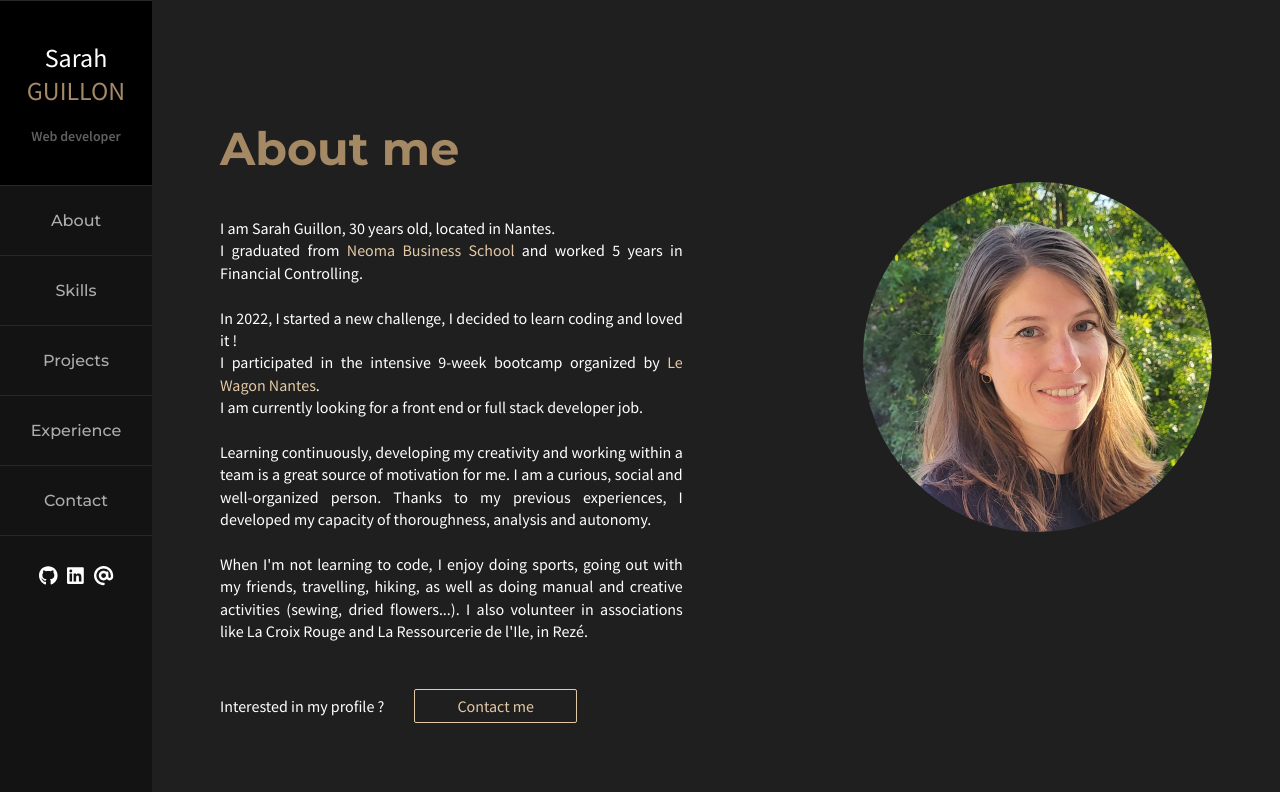
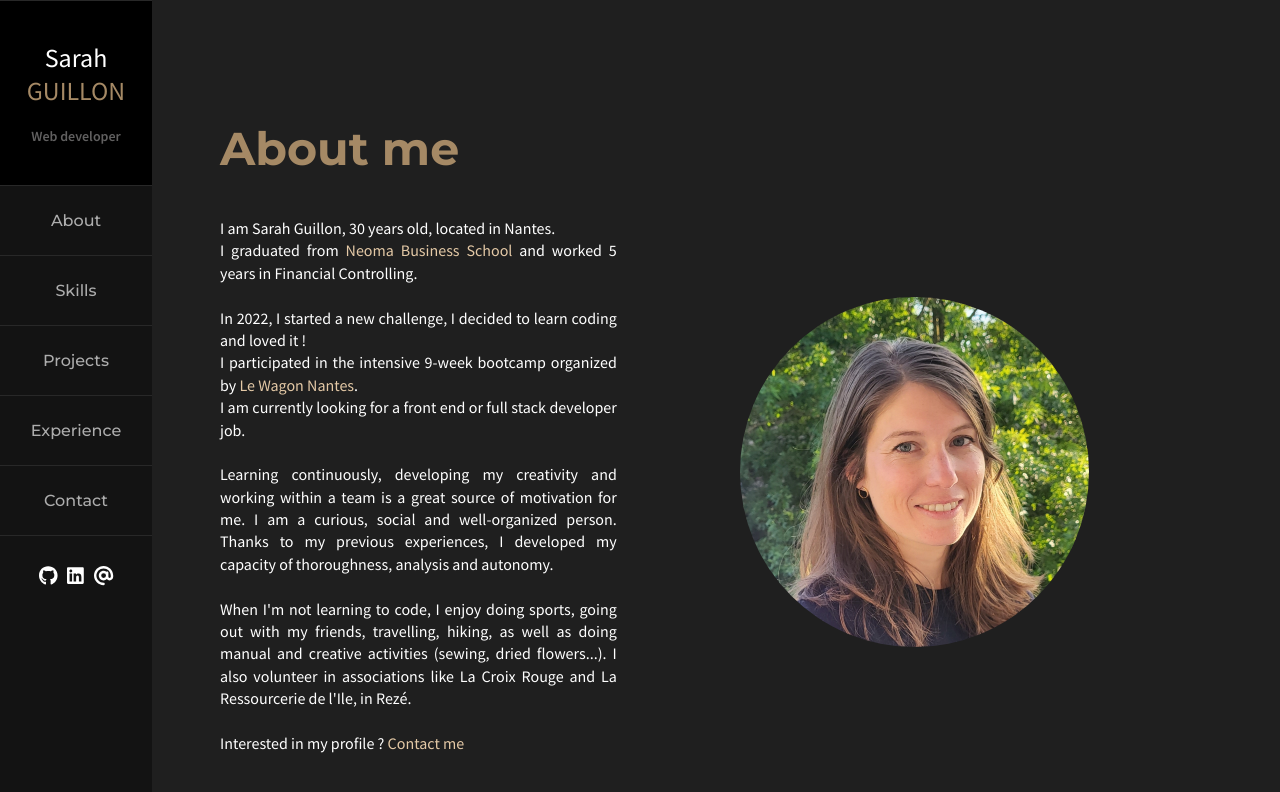
Before and after one commit to SarahGuillon/react_portfolio, a React (Create React App) app: page /about in a window 1280 px wide. Shown: the top 792 px of the page. Built offline with nearby package versions, Linux system fonts and the light colour scheme.

Commit message:
margin & padding

```diff
--- a/src/components/CarouselComponent.js
+++ b/src/components/CarouselComponent.js
@@ -16,9 +16,7 @@ const CarouselComponent = (props) =>  {
 
     return (
       <div className="carousel-wrapper">
-        <div className="project-title">
-          <h2>{projectName} project</h2>
-        </div>
+
         <div className="project-slide">
           <Carousel infiniteLoop useKeyboardArrows>
             <div>
@@ -41,8 +39,10 @@ const CarouselComponent = (props) =>  {
             </div>
           </Carousel>
           <div className="project-text">
+            <h2>{projectName}</h2>
+            <h4>Project developed with {projectFramework} framework</h4>
             {projectText}
-            <p className="framework">Framework {projectFramework} </p>
+
             <div className="icons">
               <p><MarkGithubIcon size={16} /><a href={projectGithubLink} target="_blank" rel="noopener noreferrer">   {projectGithubLink}</a></p>
               <p><FontAwesomeIcon icon={faLink} /> <a href={projectWebLink} target="_blank" rel="noopener noreferrer">  {projectWebLink}</a></p>
--- a/src/pages/About.js
+++ b/src/pages/About.js
@@ -20,14 +20,13 @@ const About = () => {
             I am a curious, social and well-organized person. Thanks to my previous experiences, I developed my capacity of thoroughness, analysis and autonomy.<br></br><br></br>
             When I'm not learning to code, I enjoy doing sports, going out with my friends, travelling, hiking, as well as doing manual and creative activities (sewing, dried flowers...). I also volunteer in associations like La Croix Rouge and La Ressourcerie de l'Ile, in Rezé.<br></br><br></br>
           </text>
-          <div className="contact">
-            <p>Interested in my profile ?</p>
-            <Link to="/contact"> Contact me</Link>
-          </div>
         </div>
         <div className='picture'>
           <img src={photovdef} alt="profil picture" />
         </div>
+      </div>
+      <div className="contact">
+        <p>Interested in my profile ? <Link to="/contact"> Contact me</Link></p>
       </div>
     </div>
   );
--- a/src/pages/Contact.js
+++ b/src/pages/Contact.js
@@ -10,7 +10,7 @@ const Contact = () => {
         <Grid item xs={12} md={6}>
           <div className="card-form">
               <h1> Contact me</h1>
-              <p className="contact-subtitle">I am looking for a job of front end or full stack developer, based in Nantes. If you have question don't hesitate to use the form.</p>
+              <p className="contact-subtitle">I am currently looking for a front end or full stack developer job, based in Nantes. If you have question don't hesitate to use the form.</p>
               { <Form/> }
           </div>
         </Grid>
--- a/src/pages/Projects.js
+++ b/src/pages/Projects.js
@@ -39,21 +39,21 @@ const Projects = () => {
   const betNewsProjectText = () => {
     return (
     <div>
-      <p> BetNews is an mobile application created in 2 weeks with 3 other students of Le Wagon. This is the final project after 9 weeks of an intensive bootcamp.<br></br><br></br>BetNews targets people between 18 and 30 years old who are not really interested in traditional media but want to follow the news while having fun. <br></br><br></br>With BetNews, you can bet on the news with betcoins (after studying the odds), you can create your own bet and you can challenge your friends to the leaderboard. Before betting, you can read articles to learn more about the subject selected. The bets are classified by categories (Economy, Politic, Planet, Entertainment, Culture, Sport...).</p>
+      <p> Final team project of Le Wagon, created in 2 weeks with 3 other students.<br></br><br></br><span>Product :</span> Mobile application to bet on the news. <br></br> With BetNews, you can bet on an upcoming news event with betKoins, publish your own bet and challenge your friends to the leaderboard. Before betting, you can read articles to learn more about the subject selected.<br></br><br></br> <span>Target :</span> people between 18 and 30 years old who are not really interested in traditional media but want to follow the news while having fun.</p>
     </div>)
   }
 
   const BAOnBProjectText = () => {
     return (
     <div>
-      <p> BAO-n-B is a website made in 1 week by a team of 4 students of Le Wagon, Nantes. <br/><br/>The goal was to create our first marketplace. This web app was generated with lewagon/rails-templates with the framework Ruby on Rails. To create this app, we used Ruby, HTML, CSS Simple form, bootstrap, Cloudinary, Heroku and the mapbox API.</p>
+      <p> First team project of Le Wagon, created in 1 week with 3 other students. <br></br><br></br><span>Objective :</span> Create our first marketplace with basic CRUD features and learn to code in a team with Git branches and pull requests. <br></br> Tools : Git, Github, Figma, Bootstrap, Simple form, Cloudinary, Heroku and the mapbox API.</p>
     </div>)
   }
 
   const portfolioProjectText = () => {
     return (
     <div>
-      <p> Since the end of my training at Le wagon, I continue to learn coding on my own. I am currently learning to use React JS and I chose to create my portfolio on this framework to practice. On this project I also worked on the responsive part of the website. </p>
+      <p> After Le Wagon, I continue to learn coding on my own. I am currently learning to use React JS and I chose to create my portfolio on this framework to practice. On this project I also worked on the responsive part of the website. </p>
     </div>)
   }
 
--- a/src/styles/About.css
+++ b/src/styles/About.css
@@ -4,39 +4,26 @@
 }
 
 .about-content text, .about-content text span, .card p,
-.about-text .contact p {
+.about-content .contact p {
   font-family: 'Source Sans Pro', sans-serif;
   font-size: 16px;
   line-height: 1.4;
 }
 
-.about-content text a, .about-content a {
+.about-content a {
   text-decoration: none;
   font-family: 'Source Sans Pro', sans-serif;
   font-size: 16px;
   color: #e4c9a6;
 }
 
-.about-text .contact a {
-  text-decoration: none;
-  color:#e4c9a6;
-  border: 1px solid #e4c9a6;
-  border-radius: 2px;
-  padding: 6px 42px;
-  background-color:  #1F1F1F;
-}
-
-.about-text .contact a:hover {
-  color:white;
-  border: 2px solid   #A58965;
-  background-color:  #A58965;
-  cursor: pointer;
+.about-content a:hover {
+  opacity: 0.8;
 }
 
 .about-content img {
   border-radius: 50%;
 }
-
 
 @media screen and (min-width: 1001px) {
   .about-content {
@@ -46,7 +33,7 @@
     padding: 5vh;
   }
   .about-text {
-    max-width: 55%;
+    max-width: 40%;
   }
   .about-content .title {
     display: flex;
@@ -56,24 +43,15 @@
 
   .about-container {
     display: flex;
-    justify-content: flex-start;
-    align-items: flex-start;
+    justify-content: space-between;
+    align-items: center;
   }
   .about-content .picture {
-    margin-left: 180px;
-    margin-top: -35px;
+    max-width: 40%;
+    margin: auto;
   }
   .about-content img {
     height: 350px;
-  }
-  .about-text .contact {
-    margin-top: 24px;
-    display: flex;
-    align-items: center;
-    justify-content: flex-start;
-  }
-  .about-text .contact p {
-    margin-right: 30px;
   }
 }
 
@@ -88,12 +66,15 @@
   .about-content .picture {
     display: flex;
     justify-content: center;
-    margin-top: 60px;
+    margin: 32px auto;
   }
   .about-content img {
-    height: 250px;
+    height: 200px;
   }
-  .about-text .contact p {
-    margin-bottom: 30px;
+  .about-content .contact {
+    margin: 32px auto;
+    padding-top: 32px;
+    width: 200px;
+    text-align: center;
   }
 }
--- a/src/styles/Contact.css
+++ b/src/styles/Contact.css
@@ -65,7 +65,7 @@ input, textarea {
   background-color:black;
   /* padding: 0 auto; */
   width: 30vh;
-  margin: 5% 20%;
+  margin: 80px auto;
   opacity: 0.9;
   border-radius: 10px;
 }
```
Also changed, not shown: src/styles/Projects.css (+21 -31 lines).
